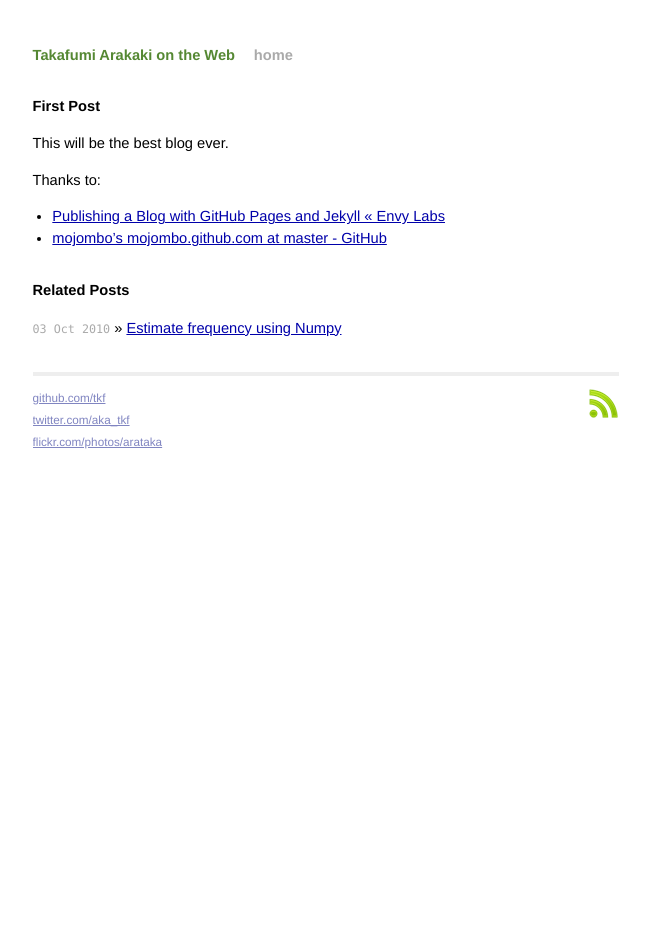
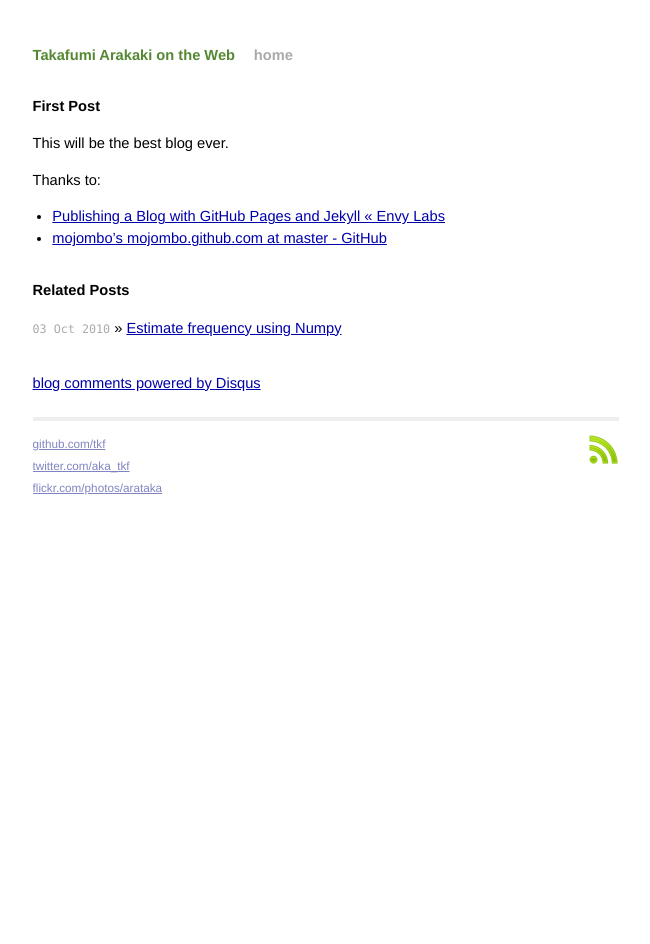
Before and after one commit to tkf/tkf.github.com, a Jekyll site: the page built from _posts/2010/10/2010-10-03-first-post.markdown, in a window 1280 px wide. Shown: the whole page, without its empty margins (314-964 px from the left). Built offline with Jekyll 4.4.1, drawn with Linux system fonts in a browser that asks for light colours; comment, search, counter and statistics services are not loaded; some of the changed lines change nothing that is shown.

Commit message:
added comment system using disqus.com

```diff
--- a/_layouts/default.html
+++ b/_layouts/default.html
@@ -79,5 +79,15 @@
 </script>
 <!-- Google Analytics end -->
 
+<!-- disqus_comment_count start -->
+<script type="text/javascript">
+var disqus_shortname = 'tkf';
+(function () {
+  var s = document.createElement('script'); s.async = true;
+  s.src = 'http://disqus.com/forums/tkf/count.js';
+  (document.getElementsByTagName('HEAD')[0] || document.getElementsByTagName('BODY')[0]).appendChild(s);
+}());
+</script>
+<!-- disqus_comment_count end -->
 </body>
 </html>
--- a/_layouts/post.html
+++ b/_layouts/post.html
@@ -13,3 +13,17 @@
     {% endfor %}
   </ul>
 </div>
+
+<!-- disqus_thread start -->
+<script type="text/javascript">
+  var disqus_identifier = "http://tkf.github.com{{page.url}}";
+  // var disqus_developer = 1;
+  (function() {
+   var dsq = document.createElement('script'); dsq.type = 'text/javascript'; dsq.async = true;
+   dsq.src = 'http://tkf.disqus.com/embed.js';
+   (document.getElementsByTagName('head')[0] || document.getElementsByTagName('body')[0]).appendChild(dsq);
+  })();
+</script>
+<noscript>Please enable JavaScript to view the <a href="http://disqus.com/?ref_noscript=tkf">comments powered by Disqus.</a></noscript>
+<a href="http://disqus.com" class="dsq-brlink">blog comments powered by <span class="logo-disqus">Disqus</span></a>
+<!-- disqus_thread end -->
```
